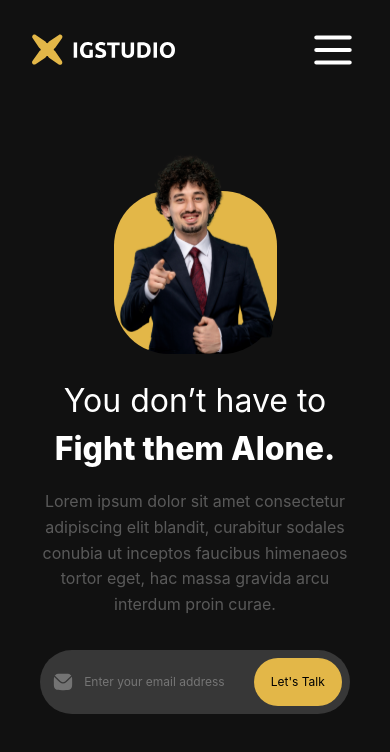
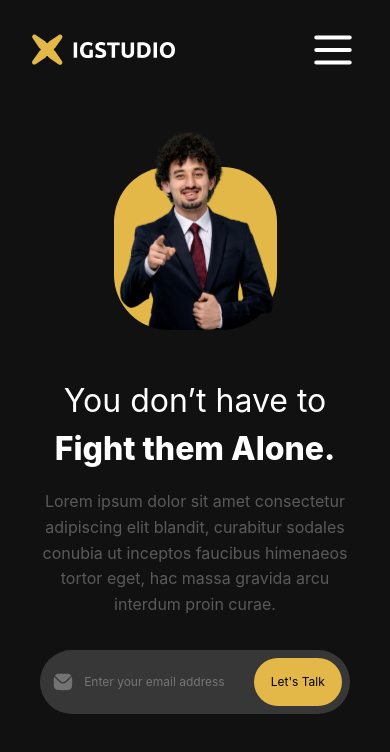
Before and after one commit to abhay8696/law-firm-landing-page, a React (Create React App) app: page / in a window 390 px wide. Shown: the top 752 px of the page. Built offline with nearby package versions, Linux system fonts and the light colour scheme.

Commit message:
removed unneccessary padding on sections and solved smooth scrolling issue

```diff
--- a/src/App.css
+++ b/src/App.css
@@ -3,4 +3,5 @@
   height: 100vh;
   overflow-x: hidden;
   background-color: #1d1d1d;
+  scroll-behavior: smooth;
 }
--- a/src/App.js
+++ b/src/App.js
@@ -14,7 +14,7 @@ import Footer from './components/Footer/Footer';
 
 function App() {
   return (
-    <main className="App">
+    <main className="App" id='app'>
       <Navbar />
       <Home />
       <About />
--- a/src/commonStyles.css
+++ b/src/commonStyles.css
@@ -1,6 +1,6 @@
 
 .common-padding{
-    padding: 2.5rem 10rem;
+    padding: calc(100px + 2rem) 10rem 0 10rem;
 }
 
 .common-h2{
@@ -8,23 +8,24 @@
     font-weight: 600 !important;
     line-height: 143.023% !important;
     text-transform: capitalize !important;
+    margin-bottom: 2rem !important;
 }
 /* screens below 1375px */
 @media screen and (max-width: 1375px){
     .common-padding{
-        padding: 2.5rem 8rem;
+        padding: calc(100px + 2rem) 8rem 0 8rem;
     }
 }
 /* screens below 1100px */
 @media screen and (max-width: 1100px){
     .common-padding{
-        padding: 2.5rem 5rem;
+        padding: calc(100px + 2rem) 5rem 0 5rem;
     }
 }
 /* screens below 900px */
 @media screen and (max-width: 900px){
     .common-padding{
-        padding: 2.5rem 3rem;
+        padding: calc(100px + 2rem) 3rem 0 3rem;
     }
     .common-h2{
         font-size: 32px !important;
@@ -33,7 +34,7 @@
 /* screens below 500px */
 @media screen and (max-width: 500px){
     .common-padding{
-        padding: 2.5rem 2rem;
+        padding: calc(100px + 2rem) 2rem 0 2rem;
     }
     .common-h2{
         font-size: 28px !important;
--- a/src/components/About/About.css
+++ b/src/components/About/About.css
@@ -2,7 +2,7 @@
 .about{
     display: flex;
     flex-direction: column;
-    padding-top: 5rem;
+    /* padding-top: 5rem; */
     width: 100vw;
 }
 .aboutIntro{
@@ -16,7 +16,7 @@
     width: 45%;
 }
 .whyChooseUs{
-    padding-top: 2.5rem 0;
+    padding-top: 2rem;
 }
 .introPartition{
     height: 200px;
--- a/src/components/Home/Home.css
+++ b/src/components/Home/Home.css
@@ -6,6 +6,7 @@
     align-items: center;
     justify-content: space-between;
     margin-top: 100px;
+    padding-top: 0;
 }
 .homeTexts{
     width: 55%;
--- a/src/components/Home/Home.js
+++ b/src/components/Home/Home.js
@@ -6,7 +6,7 @@ import attorneyImage from "../../assets/attorneyImageFront.svg"
 import emailIcon from "../../assets/emailIcon.svg"
 const Home = () => {
     return (
-        <section className='home common-padding'>
+        <section className='home common-padding' id='home'>
             <article className='homeTexts'>
                 <h1>
                     <span>You don’t have to</span>
--- a/src/components/Navbar/Navbar.js
+++ b/src/components/Navbar/Navbar.js
@@ -12,13 +12,13 @@ const Navbar = () => {
                 <Logo />
             </a>
             <span className='linksList linksList-large'>
-                <a href='#'>home</a>
+                <a href='#home'>home</a>
                 <a href='#attorneys'>attorneys</a>
                 <a href='#practiceAreas'>practice areas</a>
                 <a href='#about'>about us</a>
             </span>
             <span className='contactUsButtonContainer contactUsButtonContainer-large'>
-                <a href="/contact" className='contactUsButton'>contact us</a>
+                <a href="#" className='contactUsButton'>contact us</a>
             </span>
             <NavbarMenu ></NavbarMenu>
         </nav>
--- a/src/components/NavbarMenu/NavbarMenu.js
+++ b/src/components/NavbarMenu/NavbarMenu.js
@@ -22,11 +22,11 @@ const NavbarMenu = () => {
             />
         </section>
         <section className={`menuItems ${prompt.className}`}>
-            <a href="/" className={`menuLink menuLink1  ${menuPosition}`}>Home</a>
-            <a href="/attorneys"  className={`menuLink menuLink2  ${menuPosition}`}>attorneys</a>
-            <a href="/practiceAreas"  className={`menuLink menuLink3  ${menuPosition}`}>practice Areas</a>
-            <a href="/about"  className={`menuLink menuLink4  ${menuPosition}`}>about</a>
-            <a href="/contact"  className={`menuLink menuLink5  ${menuPosition}`}>Contact us</a>
+            <a onClick={handleClick} href="#home" className={`menuLink menuLink1  ${menuPosition}`}>Home</a>
+            <a onClick={handleClick} href="#attorneys"  className={`menuLink menuLink2  ${menuPosition}`}>attorneys</a>
+            <a onClick={handleClick} href="#practiceAreas"  className={`menuLink menuLink3  ${menuPosition}`}>practice Areas</a>
+            <a onClick={handleClick} href="#about"  className={`menuLink menuLink4  ${menuPosition}`}>about</a>
+            <a onClick={handleClick} href="#"  className={`menuLink menuLink5  ${menuPosition}`}>Contact us</a>
             <section onClick={handleClick} className={`dummyForNavbarMenu ${menuPosition}`}></section>
         </section>
         </>
--- a/src/components/Team/Team.js
+++ b/src/components/Team/Team.js
@@ -36,7 +36,7 @@ const Team = () => {
         })
     }
     return (
-        <section className='team common-padding'>
+        <section className='team common-padding' id='attorneys'>
             <h2 className='common-h2'>Our Team</h2>
             <section className='teamList'>
                 {displayCards()}
--- a/src/index.css
+++ b/src/index.css
@@ -15,7 +15,7 @@
 }
 
 html{
-  scroll-behavior: smooth;
+  scroll-behavior: smooth !important;
 }
 
 body{
```
